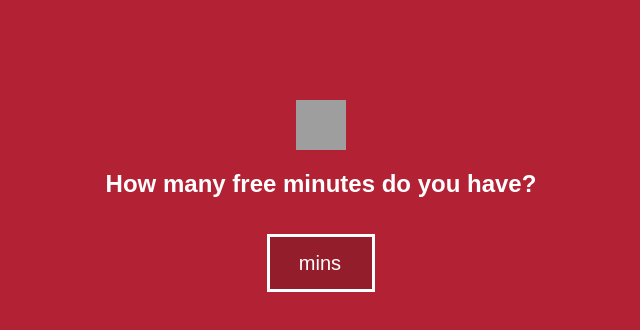
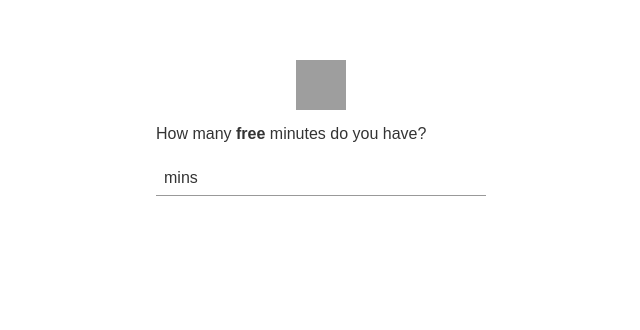
Before and after one commit to jmanhart/howmanyfreebirds, a React (Create React App) app: page / in a window 1280 px wide. Shown: the part 180-510 px from the top of the page, without its empty margins (319-959 px from the left). Built offline with nearby package versions, Linux system fonts and the light colour scheme; grey boxes are pictures that could not be loaded.

Commit message:
Applying a more basic style

```diff
--- a/src/App.css
+++ b/src/App.css
@@ -1,5 +1,5 @@
 body{
-  background-color: #B22234;
+  /* background-color: #B22234; */
   /* border-style: solid;
   border-width: 5px;
   overflow: hidden */
@@ -11,7 +11,7 @@ body{
   display: flex;
   /* align-items: center; */
   justify-content: center;
-  margin-top: 35vh;
+  margin-top: 30vh;
 }
 
 
@@ -28,5 +28,21 @@ body{
 .App-title {
   font-size: 1.5em;
   font-family: sans-serif;
-  color: #fff
+  color: rgba(0,0,0,0.8);
+  font-weight: 300;
 }
+
+h1{
+  font-size: 1em;
+  color: rgba(0,0,0,0.8);
+  font-weight: 300;
+  text-align: left;
+}
+
+form{
+  display: flex;
+  align-items: flex-start;
+  justify-content: flex-end;
+  flex-direction: column;
+
+}
--- a/src/App.js
+++ b/src/App.js
@@ -45,7 +45,6 @@ export default class App extends Component {
       <div className="App">
         <div>
         <iframe title="America" src="https://giphy.com/embed/ayfwIEB2hvoDm" width="50" height="50" frameBorder="0"  allowFullScreen />
-          <h1 className="App-title">How many free minutes do you have?</h1>
           <FreeBirdForm  />
         </div>
       </div>
--- a/src/components/form/index.js
+++ b/src/components/form/index.js
@@ -29,7 +29,9 @@ export default class FreeBirdForm extends React.Component {
 
       // More than one listen
       if (timeInSeconds > songLength) {
-        msg = "Great you can listen to Freebird " + calc.toFixed() + " freaking times 🤘";
+        msg = (
+          <span className="base">You could listen to <span className="free-bird">Free Bird</span> {calc.toFixed()}  freaking times</span>
+        )
       }
 
       // Less than one listen
@@ -40,12 +42,12 @@ export default class FreeBirdForm extends React.Component {
 
       // Zero time for Freebird
       if (timeInSeconds == 0) {
-        msg = "You need to find some time to fly high. "
+        msg = <h1>You need some more time for that sweet swamp music... </h1>
       }
 
       // Easter Egg - 69
       if (this.refs.message.value == 69) {
-        msg = "Giggidy Giggidy 😉...You can listen to Freebird " + calc.toFixed() + " times."
+        msg = <h1>Giggidy Giggidy 😉...You can listen to Freebird  {calc.toFixed()}  times.</h1>
       }
 
       // Easter Egg - 420
@@ -88,14 +90,17 @@ export default class FreeBirdForm extends React.Component {
     return (
         <form
         onSubmit={this.handleSubmit}>
+        <div>
+        <h1 >How many <strong>free</strong> minutes do you have?</h1>
             <input
               ref="message"
               placeholder="mins"
               onSubmit={this.handleSubmit}
               maxlength="5"
             />
+            </div>
 
-            <h1 className="App-title">{this.state.value}</h1>
+            <h1>{this.state.value}</h1>
 
         </form>
 
--- a/src/components/form/styles.css
+++ b/src/components/form/styles.css
@@ -11,30 +11,61 @@
     font-size: 1.25em;
   }
 
+  span{
+    font-weight: 300;
+  }
+
+  .base{
+    font-size: 1em;
+    color: rgba(0,0,0,0.8));
+    font-weight: regular;
+  }
+
+  .free-bird{
+    color: rgba(0,0,0,0.8));
+    font-weight: 600;
+    font-size: 1.05em;
+  }
+
+  h1{
+    font-size: 0.5em;
+  }
 
   input {
-    height: 50px;
-    width: 5em;
-    padding-left: 0em;
-    background-color: rgb(148, 29, 44);
+    height: 2em;
+    width: 20em;
+    padding-left: 0.5em;
+    background-color: null;
     border-style: solid;
-    border-width: 0.15em;
-    border-color: white;
-    color: white;
-    font-size: 1.25em;
+    border-top-width: 0.0em;
+    border-right-width: 0.0em;
+    border-bottom-width: 0.0625em;
+    border-left-width: 0.0em;
+    border-color: rgba(0,0,0,0.4);
+    color: rgba(0,0,0,0.6);;
+    font-size: 1em;
     /* border-radius: 0.35em; */
-    margin: 1em 0em;
-    text-align: center;
+    margin: 0.5em 0em 0em 0em;
+    text-align: left;
     font-family: sans-serif;
   }
 
+  input:focus {
+    border-top-width: 0.0em;
+    border-right-width: 0.0em;
+    border-bottom-width: 0.0825em;
+    border-left-width: 0.0em;
+    outline: none;
+  }
+
   ::placeholder {
-    color: white;
+    color: rgba(0,0,0,0.8);;
     font-size: 1em;
   }
 
   input:focus::-webkit-input-placeholder {
     opacity: 0;
+
   }
 
 
```
Also changed, not shown: 11 other files (tests, documents, lock files or other folders).
